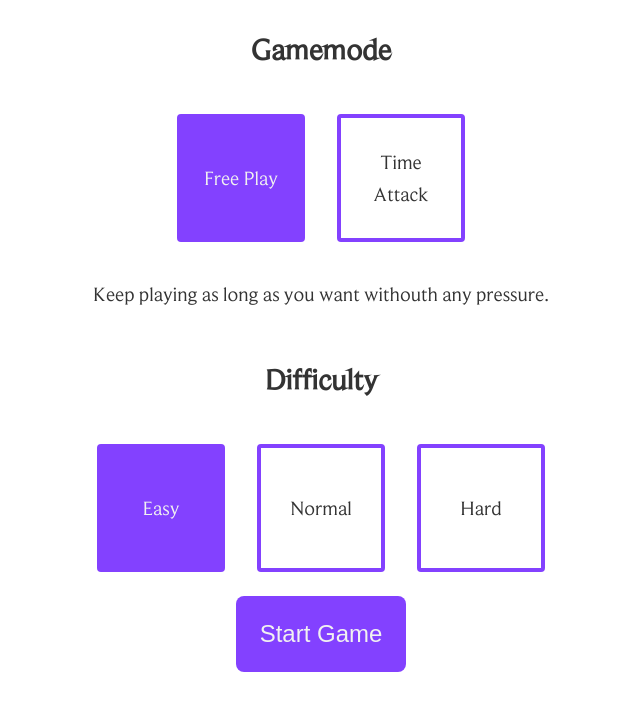
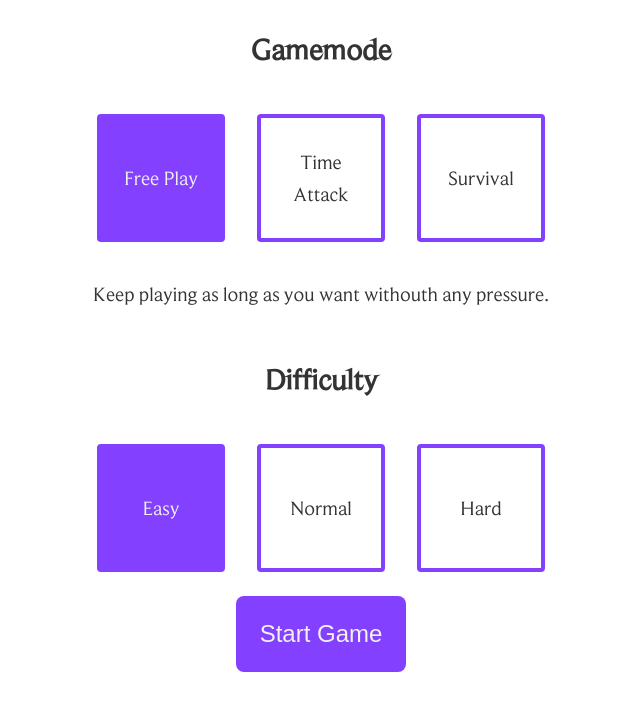
Before and after one commit to ToxicJojo/skin-guesser, a Vue app: page / in a window 1280 px wide. Shown: the top 710 px of the page, without its empty margins (319-959 px from the left). Built offline with nearby package versions, Linux system fonts and the light colour scheme.

Commit message:
Simple survival mode

```diff
--- a/src/config/gameModes.json
+++ b/src/config/gameModes.json
@@ -8,5 +8,10 @@
     "name": "Time Attack",
     "id": "timeAttack",
     "description": "Guess as many as you can until the time runs out."
+  },
+  {
+    "name": "Survival",
+    "id": "survival",
+    "description": "Guess until your time runs out. Every correct guess adds some time."
   }
 ]
--- a/src/views/SkinGuesserGame.vue
+++ b/src/views/SkinGuesserGame.vue
@@ -1,6 +1,6 @@
 <template lang='pug'>
   .skin-guesser-game
-    GameTimer(:maxTime='120' :remainingTime='remainingTime' v-if='isTimeAttack')
+    GameTimer(:maxTime='120' :remainingTime='remainingTime' v-if='isTimeAttack || isSurvival')
     SkinDisplay(:splashUrl='currentSkin.splashUrl' :skinName='currentSkin.name' :clipData='clipData' :class='{"guess-correct": gameState.isGuessCorrect, "guess-incorrect": gameState.isGuessIncorrect}')
     img.preload(:src='nextSkin.splashUrl')
     .guess-row
@@ -73,6 +73,9 @@ export default {
     isTimeAttack () {
       return this.gameMode.id === 'timeAttack'
     },
+    isSurvival () {
+      return this.gameMode.id === 'survival'
+    },
   },
   beforeMount () {
     this.startGame()
@@ -82,7 +85,7 @@ export default {
       this.selectNextSkin()
       this.showNextSkin()
 
-      if (this.isTimeAttack) {
+      if (this.isTimeAttack || this.isSurvival) {
         this.remainingTime = 120
 
         this.timerId = window.setInterval(this.timerTick, 1000)
@@ -105,7 +108,7 @@ export default {
     },
     timerTick () {
       this.remainingTime--
-      if (this.remainingTime <= 0 && this.isTimeAttack) {
+      if (this.remainingTime <= 0 && (this.isTimeAttack || this.isSurvival)) {
         window.clearInterval(this.timerId)
         alert('Time Up.')
         this.hideSkin()
@@ -120,10 +123,18 @@ export default {
       await wait(1000)
     },
     async guessCorrect () {
+      if (this.isSurvival) {
+        this.remainingTime += 10
+      }
+
       this.gameState.isGuessCorrect = true
       await this.revealSkin()
     },
     async guessIncorrect () {
+      if (this.isSurvival) {
+        this.remainingTime -= 10
+      }
+
       this.gameState.isGuessIncorrect = true
       await this.revealSkin()
     },
```
